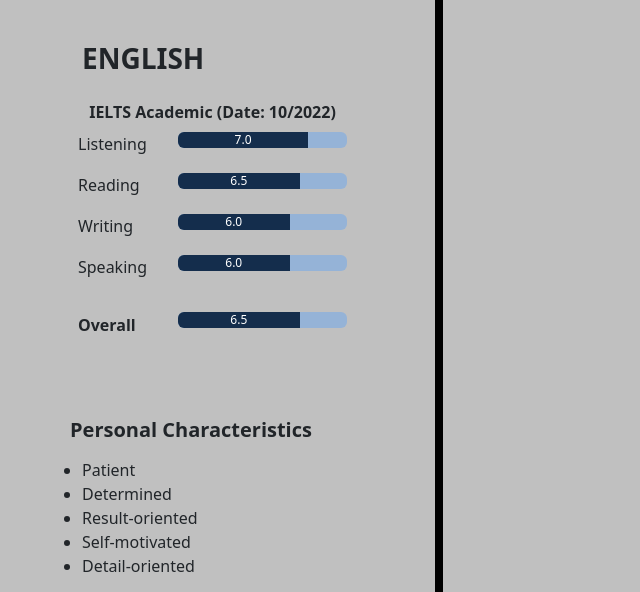
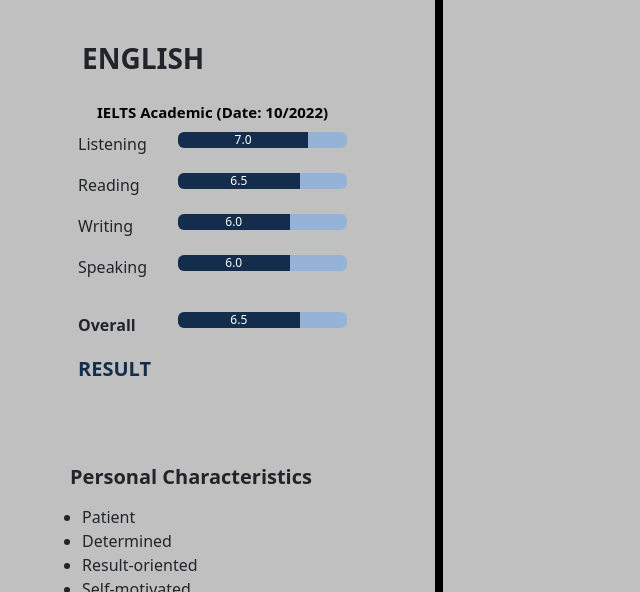
Before and after one commit to mertolcaman/cv, a plain HTML site: page index.html in a window 1280 px wide. Shown: the part 573-1165 px from the top of the page, without its empty margins (0-640 px from the left). Drawn offline with nearby package versions, Linux system fonts and the light colour scheme.

Commit message:
Update index.html

```diff
--- a/index.html
+++ b/index.html
@@ -364,8 +364,7 @@
                     <table class="table" id="ielts_table" >
                         <thead>
                             <div class="text-center">
-                                <strong>IELTS Academic (Date: 10/2022)</strong>
-
+                                <a style="color: #000000; text-decoration: none; font-size: 15px;"target="_blank" href="https://raw.githubusercontent.com/htunknown/cv/main/IELTS%20Result.png"><strong>IELTS Academic (Date: 10/2022)</strong></a>
                             </div>
 
                         </thead>
@@ -418,7 +417,12 @@
                                     </div>
                                 </td>
                             </tr>
-
+                            <tr>
+                                <!-- RESULT -->
+                                <td>
+                                    <a style="color: #142d4c; text-decoration: none; font-size: 20px;"target="_blank" href="https://raw.githubusercontent.com/htunknown/cv/main/IELTS%20Result.png"><strong>RESULT</strong></a>
+                                </td>
+                            </tr>
                         </tbody>
 
                     </table>
```
